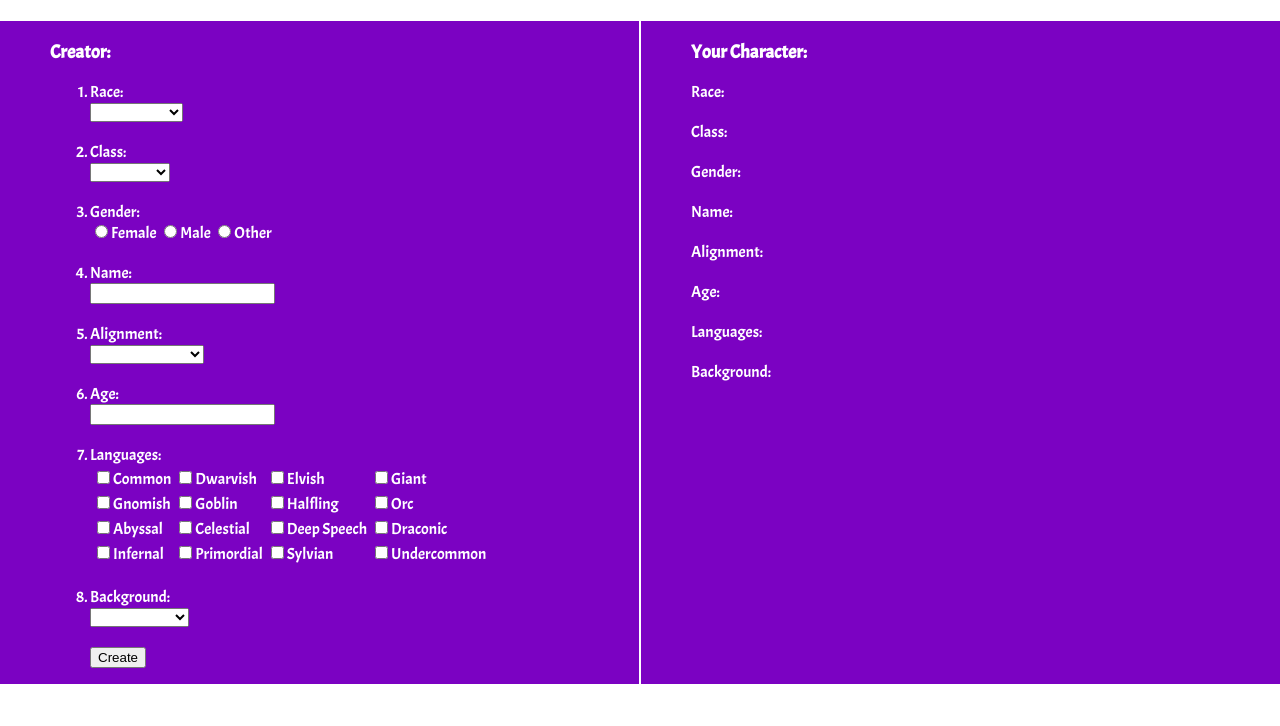
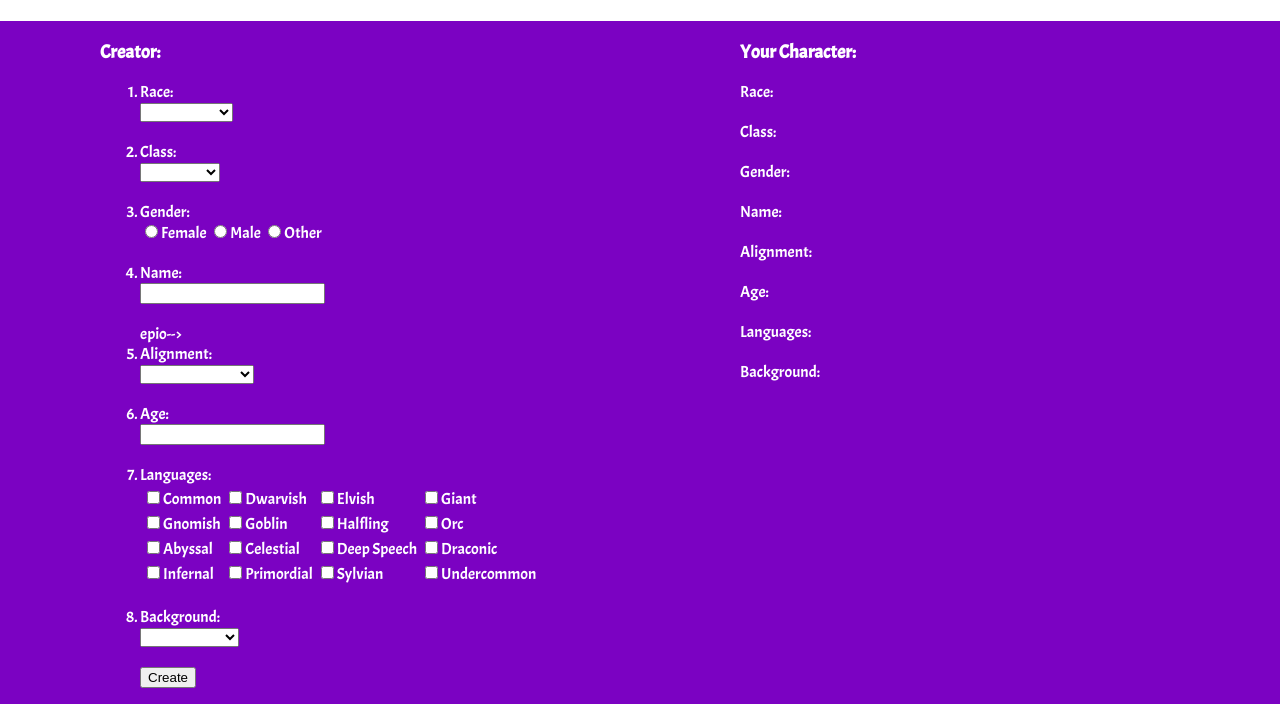
Before and after one commit to charliedouglas1996/CharacterApp, a plain HTML site: page index.html in a window 1280 px wide. Shown: the part 74-800 px from the top of the page. Drawn offline with Linux system fonts and the light colour scheme.

Commit message:
made it responsive

```diff
--- a/index.html
+++ b/index.html
@@ -2,17 +2,20 @@
 <html lang="en">
   <head>
     <meta charset="utf-8"/>
+    <meta name="viewport" content="width=device-width">
     <title>Character Creator</title>
     <link href="https://fonts.googleapis.com/css?family=Acme|Vidaloka" rel="stylesheet">
     <link rel="stylesheet" type="text/css" href="style.css">
     <script type="text/javascript" src="script.js"></script>
   </head>
   <body id="hotbod" style="font-family:'Acme'">
+    <!--Dungeons <span id="amp">&amp;</span> Dragons-->
     <h1 id="title">Welcome to my Dungeons <span id="amp">&amp;</span> Dragons character creator!</h1>
     <hr>
     <div class="flex-container">
-      <div class="form flex-box">
-        <h3>Creator:</h3>
+      <div class="flex-box" id="form-box">
+        <div>
+          <h3 id="creator-title">Creator:</h3>
           <form id="creation" method="POST" action="">
             <ol>
               <li>
@@ -56,7 +59,7 @@
               </li>
               <li>
                 Name: <br>
-              <input id="Cname"type="text" name="Cname"/> <br><br>
+                <input id="Cname"type="text" name="Cname"/> <br><br><!-->epio-->
               </li>
               <li>
                 Alignment: <br>
@@ -129,7 +132,9 @@
             </ol>
           </form >
         </div>
-      <div id="results" class="flex-box">
+      </div>
+      <div id="results-box" class="flex-box">
+        <div>
           <h3>Your Character:</h3>
           Race:<span id="race"></span><br><br>
           Class:<span id="classr"></span><br><br>
@@ -142,5 +147,6 @@
           <p id="paragraph"></p>
         </div>
       </div>
+    </div>
   </body>
 </html
```
Also changed, not shown: script.js (indentation only), 1 other file. Lines whose indentation alone changed are shown as unchanged.
